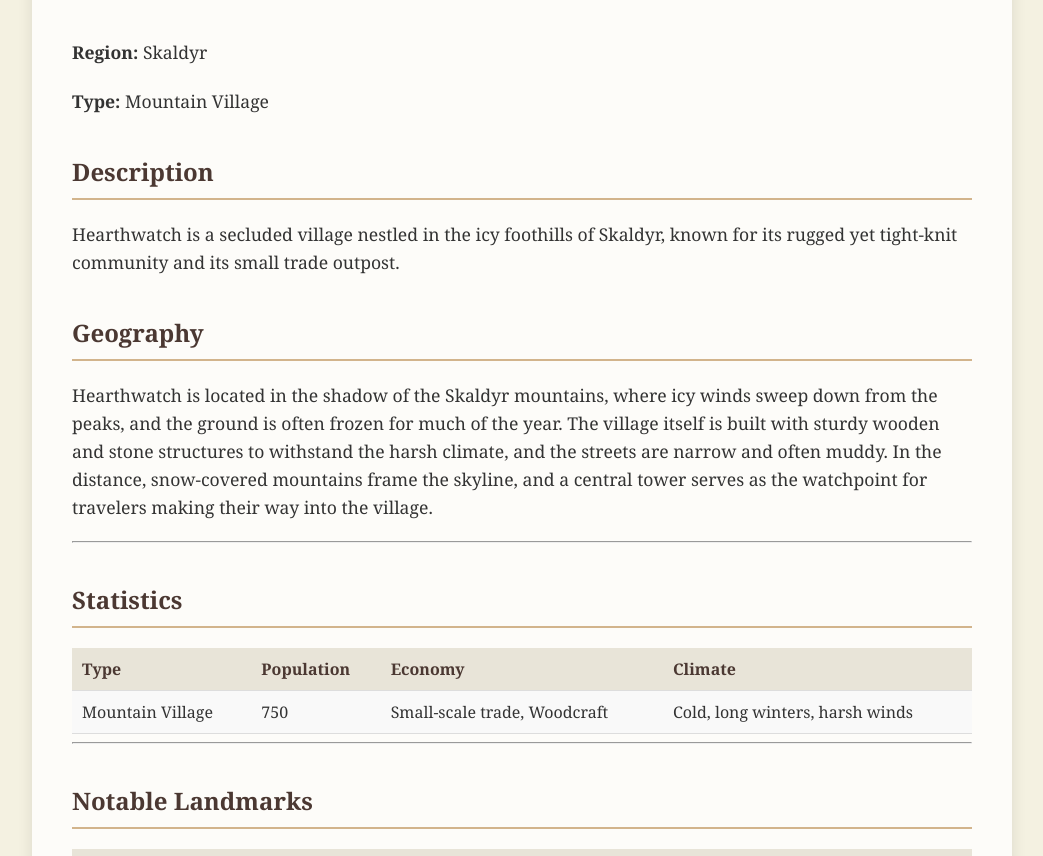
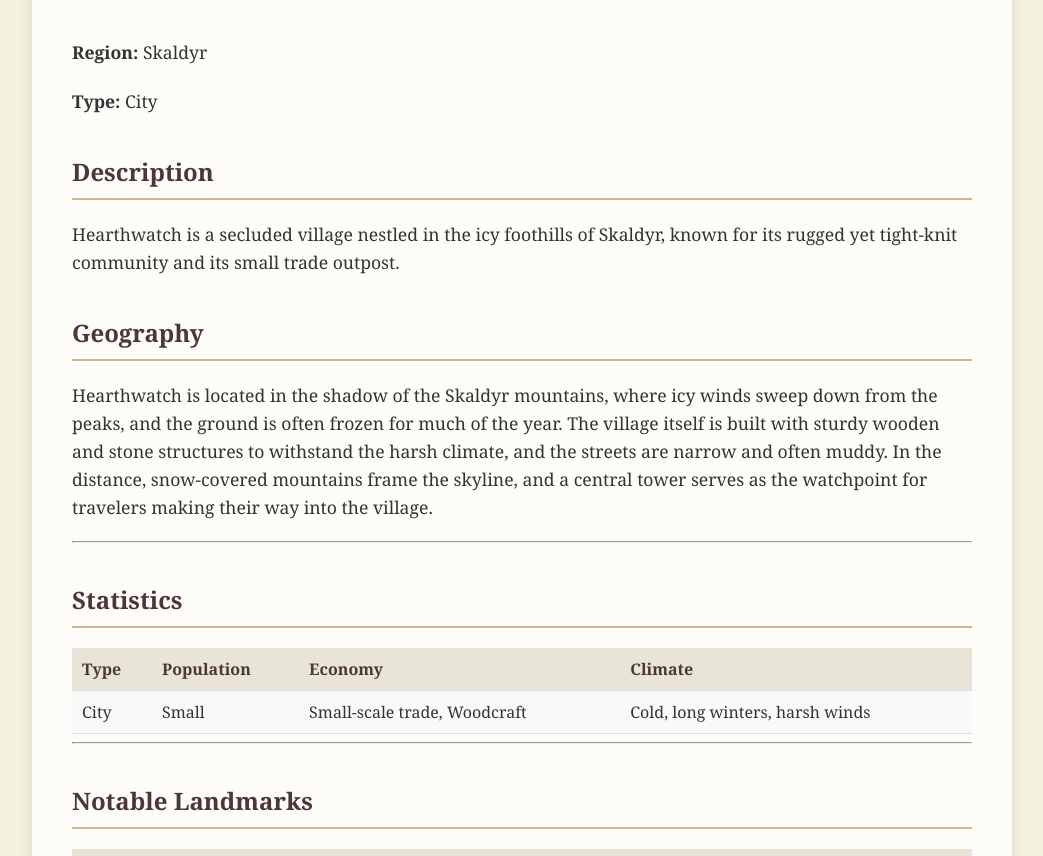
Before and after one commit to arcticblizzard/Myridia, a Jekyll site: the page built from locations/hearthwatch.md, in a window 1280 px wide and 1400 px high, cut to the strip 544-1400 px from the top of the window. Shown: the whole strip, without its empty margins (118-1161 px from the left). Built offline with Jekyll 4.4.1, drawn with Linux system fonts in a browser that asks for light colours.

Commit message:
Update hearthwatch.md

```diff
--- a/locations/hearthwatch.md
+++ b/locations/hearthwatch.md
@@ -1,11 +1,11 @@
 ---
 layout: location
 title: "Hearthwatch"
-image: "file-M3vXagDSqjRvig68l3aLwVkY"
+image: "/assets/images/hearthwatch.jpg"
 permalink: /locations/hearthwatch/
 region: "Skaldyr"
-type: "Mountain Village"
-coordinates: {}
+type: "City"
+coordinates: "10796,3484"
 description: "Hearthwatch is a secluded village nestled in the icy foothills of Skaldyr, known for its rugged yet tight-knit community and its small trade outpost."
 ---
 
@@ -19,7 +19,7 @@
 
 | Type            | Population | Economy                 | Climate                |
 |-----------------|------------|-------------------------|------------------------|
-| Mountain Village | 750        | Small-scale trade, Woodcraft | Cold, long winters, harsh winds |
+| City | Small       | Small-scale trade, Woodcraft | Cold, long winters, harsh winds |
 
 ---
 
```
